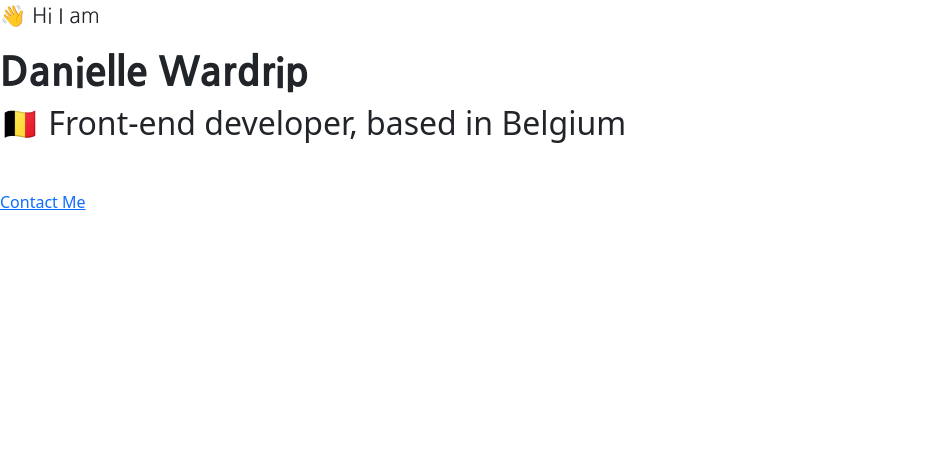
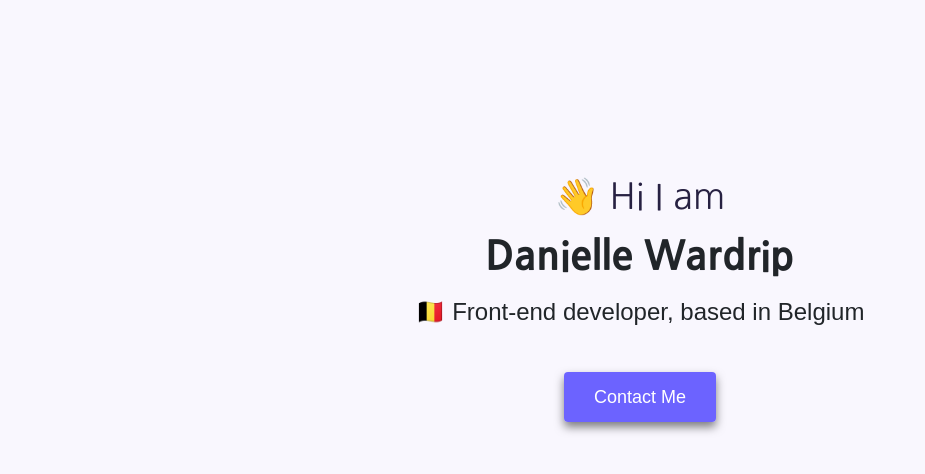
Before and after one commit to Dwardrip/Portfolio, a plain HTML site: page index.html in a window 1280 px wide. Shown: the whole page, without its empty margins (0-925 px from the left). Drawn offline with nearby package versions, Linux system fonts and the light colour scheme.

Commit message:
Adding updated CSS

```diff
--- a/css/styles.css
+++ b/css/styles.css
@@ -1,11 +1,64 @@
+:root {
+    --branding-color: #6c63ff;
+    --secondary-color:#f9f7fe;
+    --heading-font-family: 'Nanum Gothic', sans-serif;
+    --default-font-family: 'Raleway', sans-serif;
+    --box-shadow: 0 5px 10px rgba(0, 0, 0, 0.5);
+}
 
-h1 {
+
+body {
+    font-family: var(--default-font-family)
+}
+
+h1, h2 {
     font-family: 'Nanum Gothic', sans-serif;
-    font-weight: 800;
+    font-weight: bold;
+
 }
 
 p {
-font-family: 'Nanum Gothic', sans-serif;
-font-weight: 400;
-font-size: 21px;
+font-weight: normal;
+
 }
+
+.hero {
+    text-align: center;
+    background: var(--secondary-color);
+    padding: 160px 20px;
+
+}
+
+.hero h2 {
+    font-family: var(--default-font-family);
+    font-weight: normal;
+    line-height: 2;
+    font-size: 24px;
+}
+
+.hero p {
+    font-family: var(--heading-font-family);
+    font-size: 36px;
+    font-weight: normal;
+    line-height: 2;
+    color:#272142;
+    margin: 0;
+}
+
+.btn-branding {
+    background: var(--branding-color);
+    border-radius: 4px;
+    color: white;
+    font-size: 18px;
+    line-height: 27px;
+    padding: 15px 30px;
+    box-shadow: var(--box-shadow);
+    text-decoration: none;
+}
+
+.btn-branding:hover {
+    border: 2px soild var(--branding-color);
+    background: var(--secondary-color);
+    text-decoration: underline;
+    color: var(--branding-color);
+}
```
